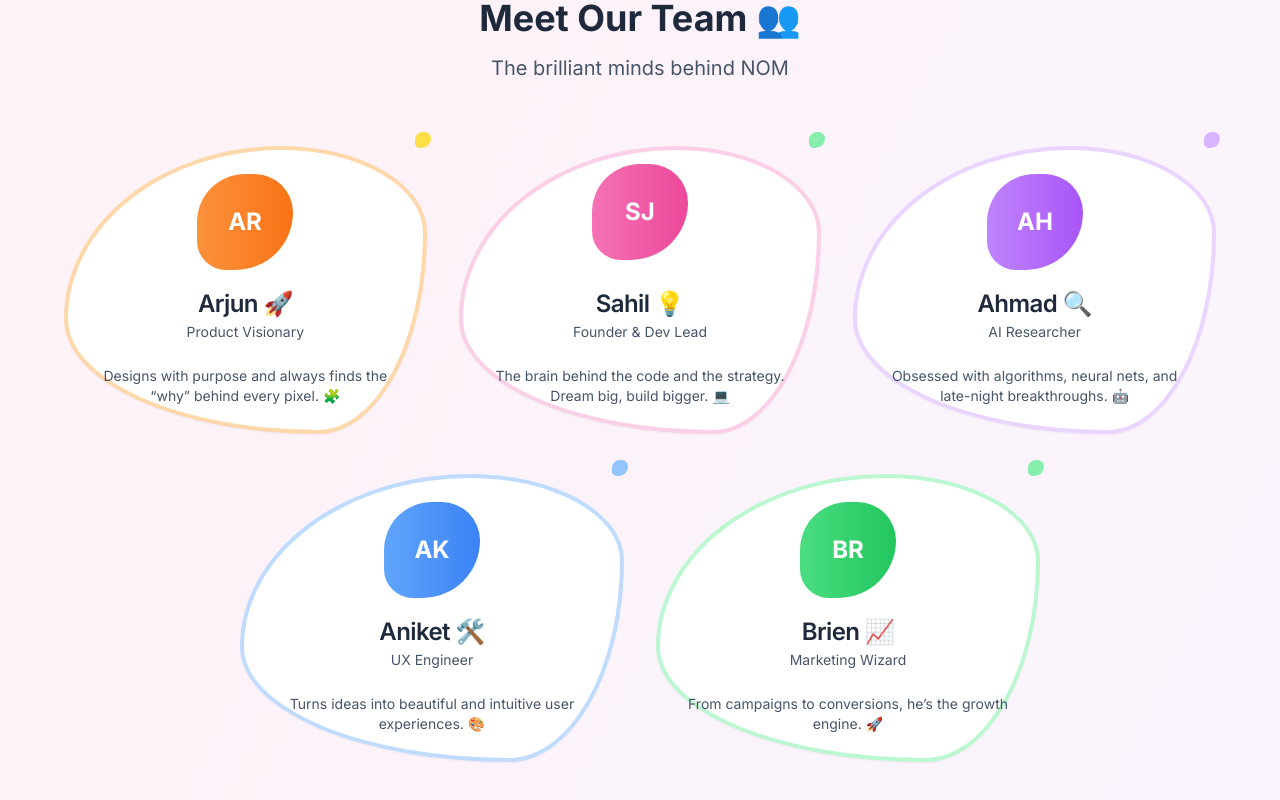
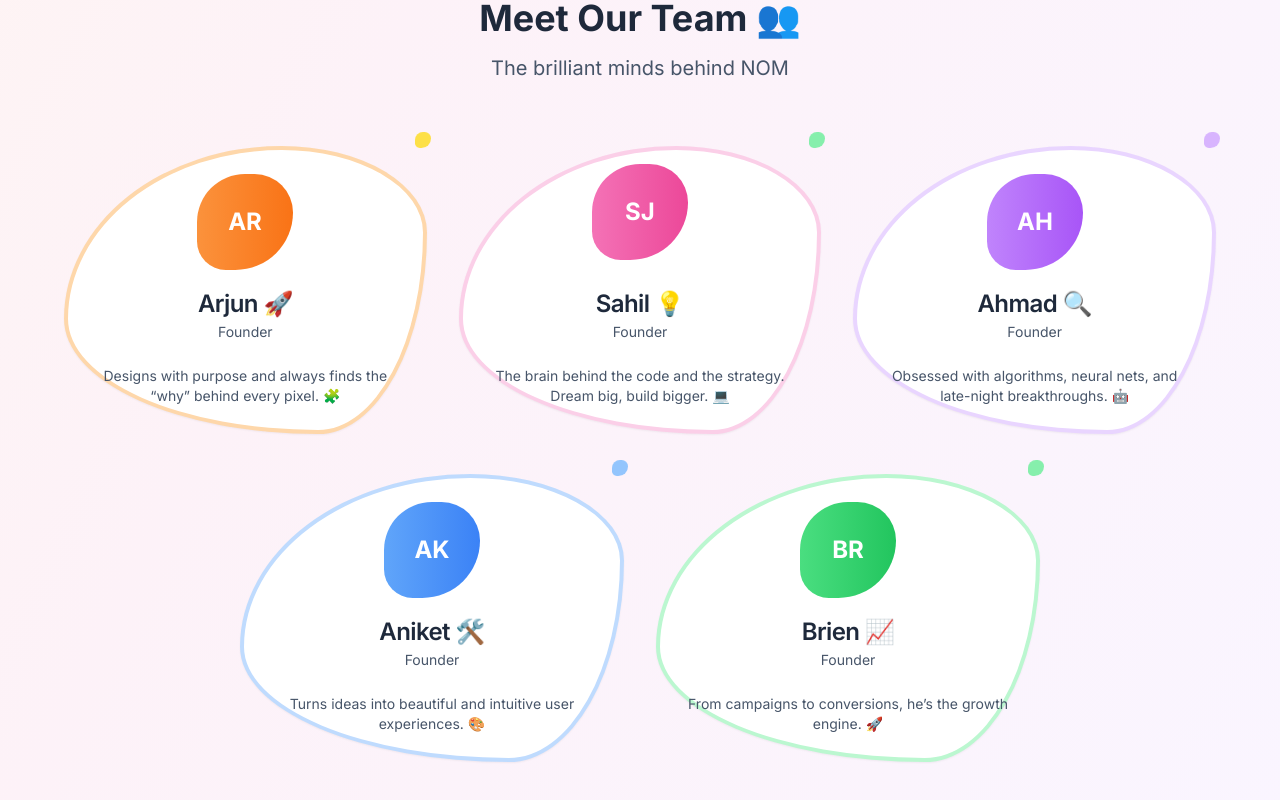
Before and after one commit to sahiljaiswal02/NOM-APP, a Next.js app: page /about in a window 1280 px wide. Shown: the part 1745-2545 px from the top of the page. Built offline with nearby package versions, Linux system fonts and the light colour scheme.

Commit message:
name change

```diff
--- a/app/about/page.tsx
+++ b/app/about/page.tsx
@@ -199,7 +199,7 @@ export default function AboutPage() {
                 </div>
                 <CardTitle className="text-slate-800">Arjun 🚀</CardTitle>
                 <CardDescription className="text-slate-600">
-                  Product Visionary
+                  Founder
                 </CardDescription>
               </CardHeader>
               <CardContent>
@@ -219,7 +219,7 @@ export default function AboutPage() {
                 </div>
                 <CardTitle className="text-slate-800">Sahil 💡</CardTitle>
                 <CardDescription className="text-slate-600">
-                  Founder & Dev Lead
+                  Founder
                 </CardDescription>
               </CardHeader>
               <CardContent>
@@ -239,7 +239,7 @@ export default function AboutPage() {
                 </div>
                 <CardTitle className="text-slate-800">Ahmad 🔍</CardTitle>
                 <CardDescription className="text-slate-600">
-                  AI Researcher
+                  Founder
                 </CardDescription>
               </CardHeader>
               <CardContent>
@@ -262,7 +262,7 @@ export default function AboutPage() {
                 </div>
                 <CardTitle className="text-slate-800">Aniket 🛠️</CardTitle>
                 <CardDescription className="text-slate-600">
-                  UX Engineer
+                  Founder
                 </CardDescription>
               </CardHeader>
               <CardContent>
@@ -281,7 +281,7 @@ export default function AboutPage() {
                 </div>
                 <CardTitle className="text-slate-800">Brien 📈</CardTitle>
                 <CardDescription className="text-slate-600">
-                  Marketing Wizard
+                  Founder
                 </CardDescription>
               </CardHeader>
               <CardContent>
```
